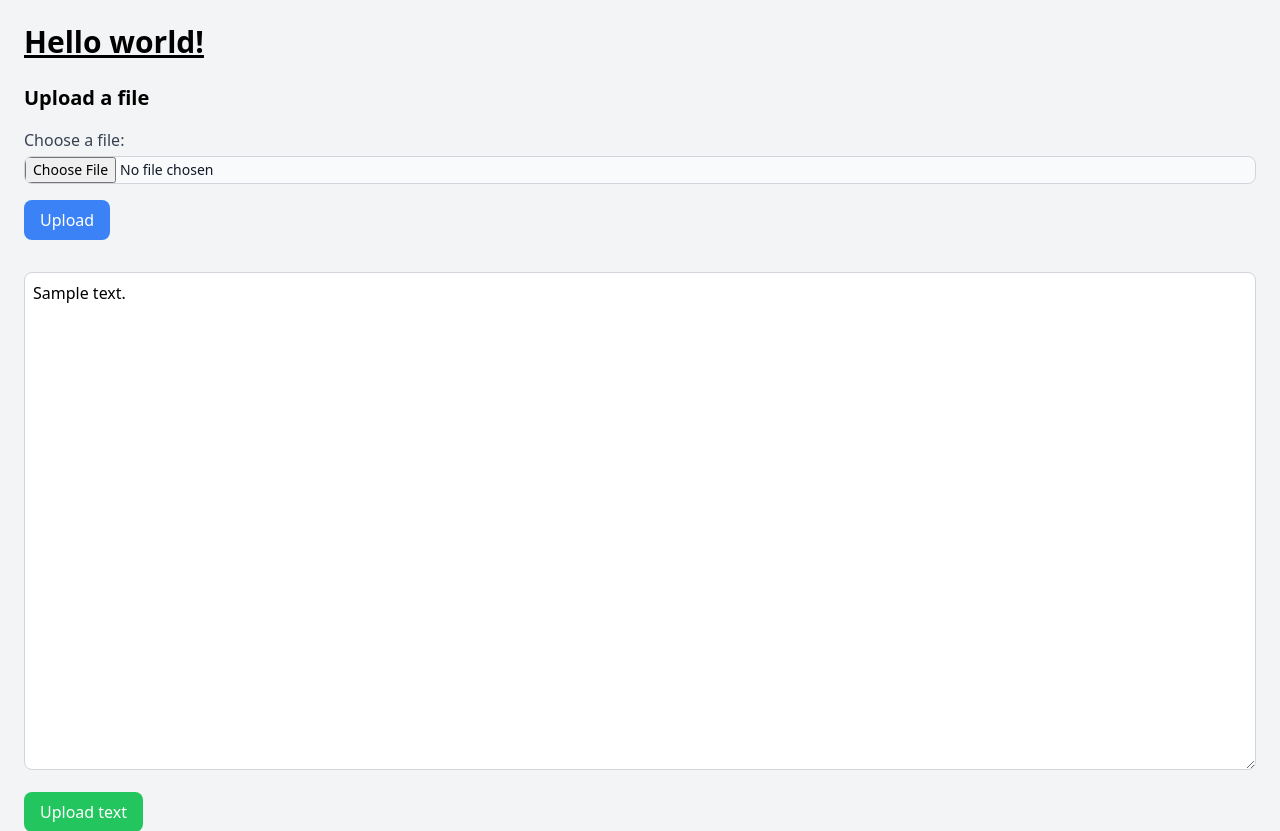
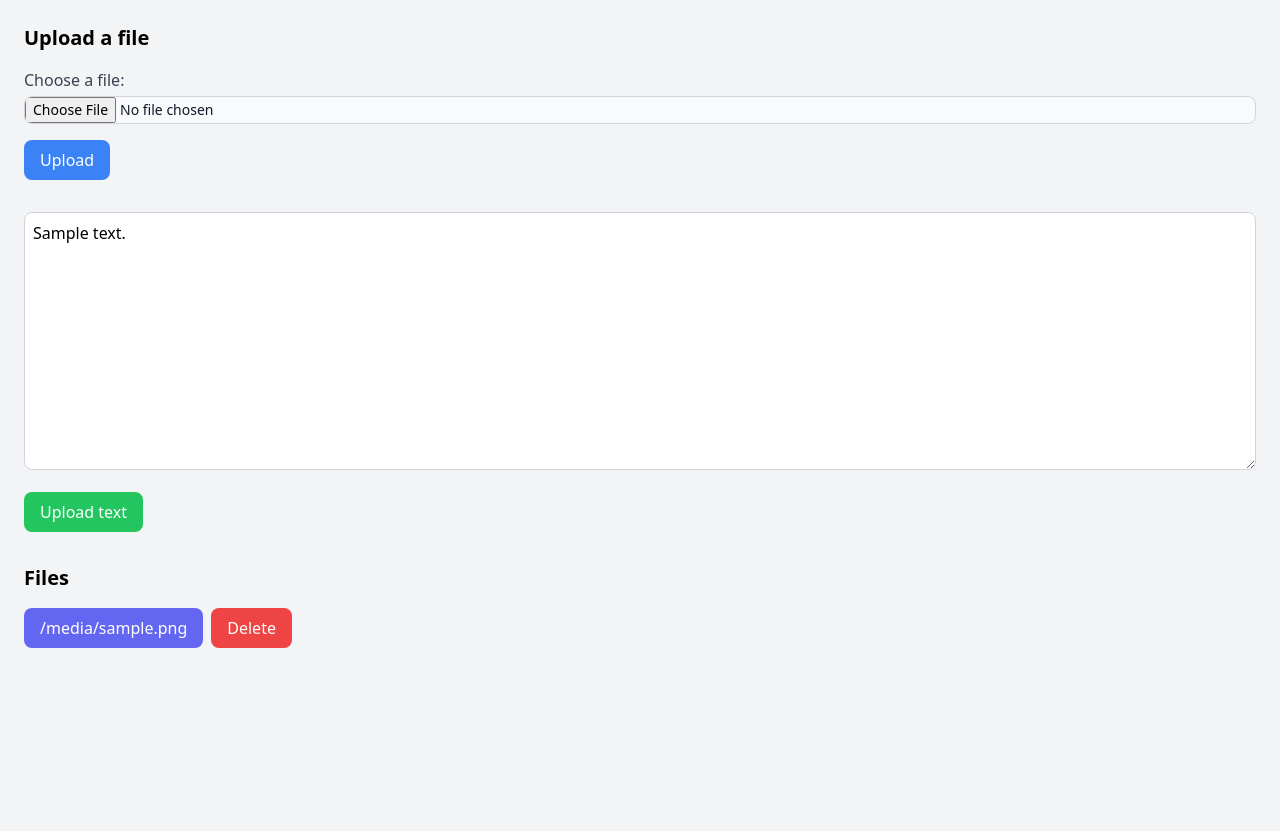
Before and after one commit to loic-lescoat/thundershare, a Flask app: template templates/home.html in a window 1280 px wide. Shown: the top 831 px of the page. After the commit the page ends 648 px from the top, so only its background shows below. Run offline with Flask 3, Linux system fonts and the light colour scheme; the template is opened without the code that fills it: most values are stand-ins (such as "Sample title", 1, 10 or a date in 2020); some libraries are stand-ins or nearby versions.

Commit message:
smaller size

```diff
--- a/templates/home.html
+++ b/templates/home.html
@@ -7,9 +7,6 @@
     <script src="https://cdn.tailwindcss.com"></script>
 </head>
 <body class="bg-gray-100 p-6">
-    <h1 class="text-3xl font-bold underline mb-6">
-        Hello world!
-    </h1>
 
     <h2 class="text-xl font-semibold mb-4">Upload a file</h2>
     <form action="/upload" method="post" enctype="multipart/form-data" class="space-y-4">
@@ -20,7 +17,7 @@
         <button type="submit" class="px-4 py-2 bg-blue-500 text-white rounded-lg hover:bg-blue-700">Upload</button>
 
         <div>
-            <textarea rows="20" cols="80" name="text" placeholder="Save your text here" class="mt-4 w-full p-2 border border-gray-300 rounded-lg focus:outline-none focus:ring-2 focus:ring-blue-500">{{ user_text }}</textarea>
+            <textarea rows="10" name="text" placeholder="Save your text here" class="mt-4 w-full p-2 border border-gray-300 rounded-lg focus:outline-none focus:ring-2 focus:ring-blue-500">{{ user_text }}</textarea>
         </div>
         <button type="submit" formaction="/upload_text" class="px-4 py-2 bg-green-500 text-white rounded-lg hover:bg-green-700">Upload text</button>
     </form>
```
